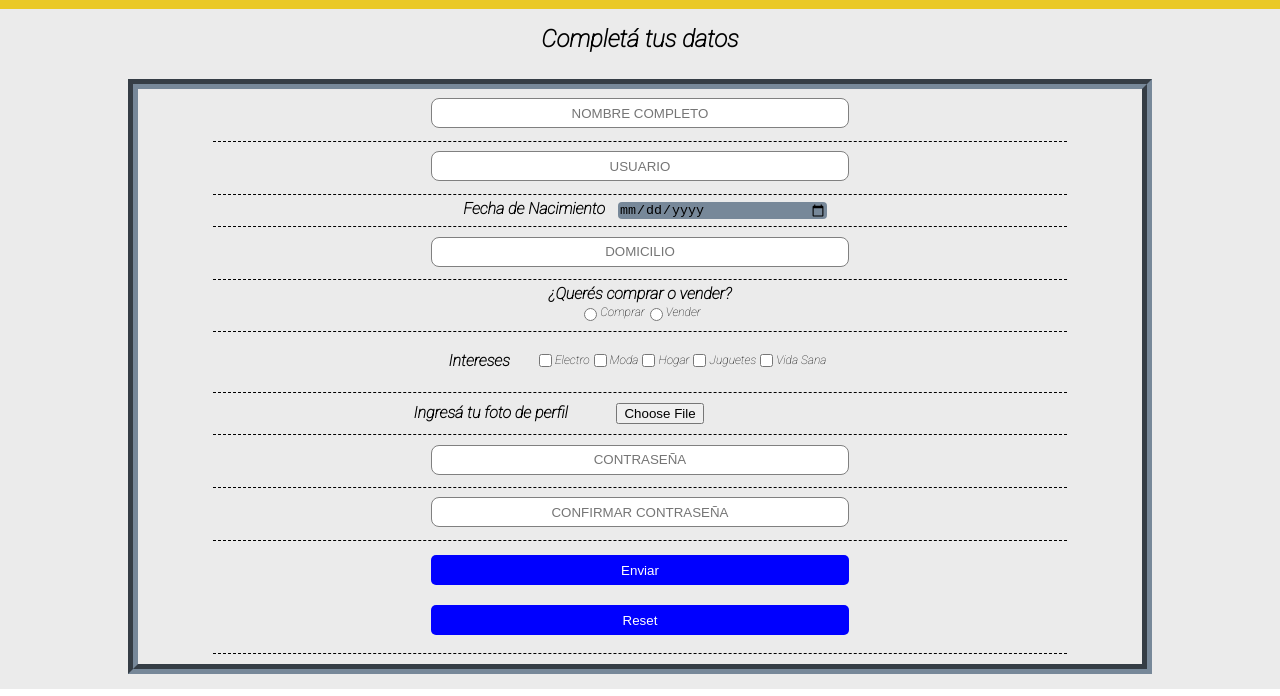
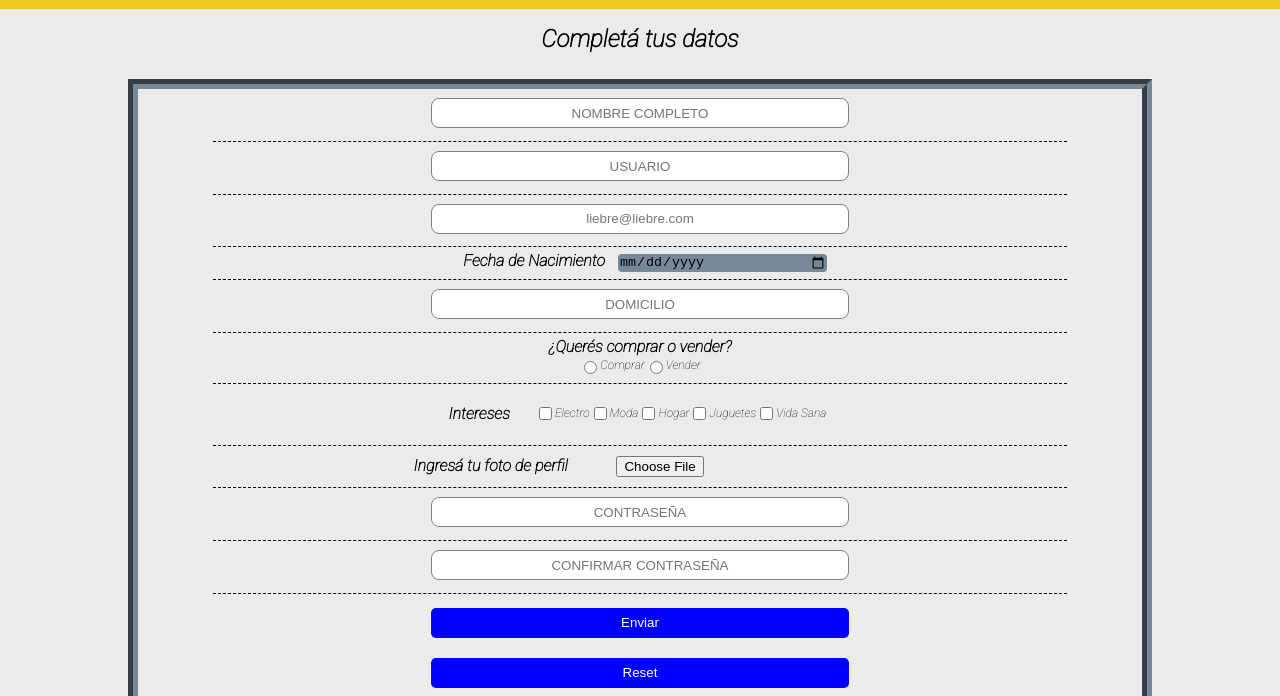
Before and after one commit to MatiDalce/mercadoLiebre, a website: page views/register.html in a window 1280 px wide. Shown: the part 104-800 px from the top of the page. Drawn offline with Linux system fonts and the light colour scheme.

Commit message:
agregando input email

```diff
--- a/views/register.html
+++ b/views/register.html
@@ -88,6 +88,10 @@
       <fieldset>
 
         <input type="text" id="usuario" name="usuario"  placeholder="USUARIO">
+ </fieldset>
+ <fieldset>
+
+     <input type="email" id="email" name="email" placeholder="liebre@liebre.com">
  </fieldset>
 
  <fieldset class="fechaContendor">
```
